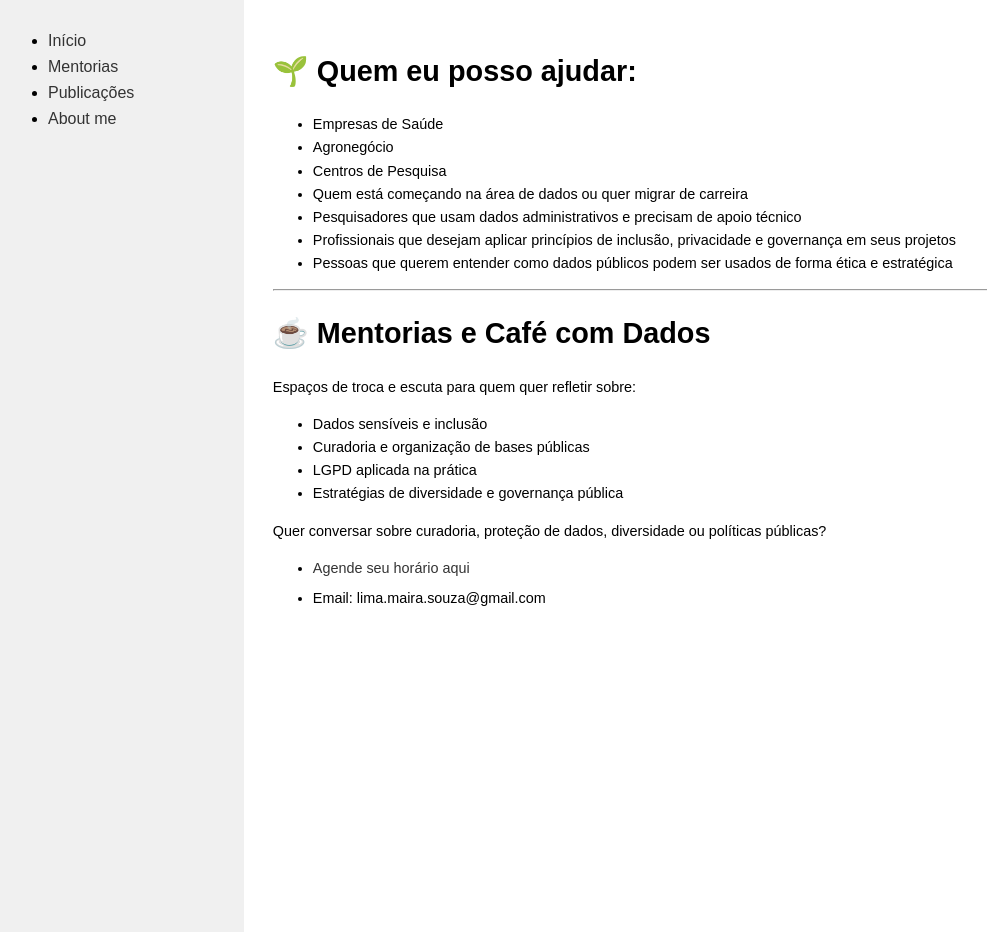
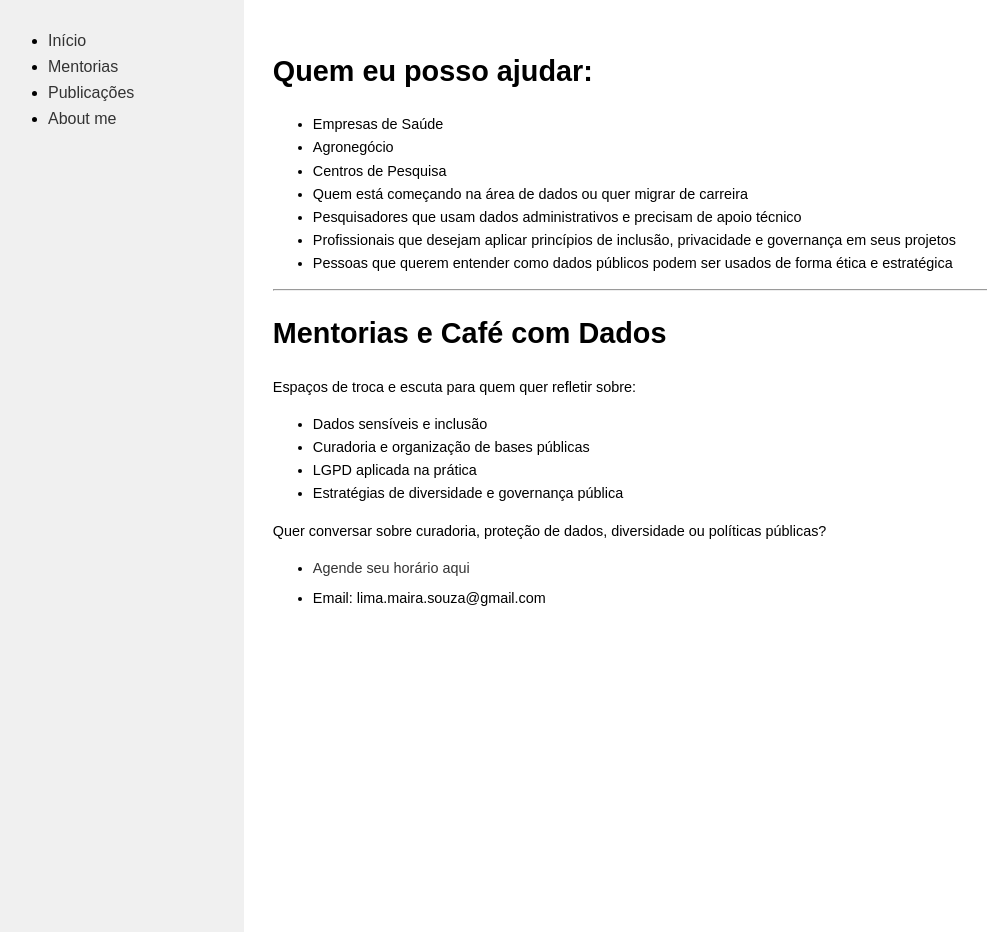
Before and after one commit to MairaLimaS/MairaLimaS.github.io, a Jekyll site: the page built from mentorias.md, in a window 1280 px wide. Shown: the whole page, without its empty margins (8-995 px from the left). Built offline with Jekyll 4.4.1, drawn with Linux system fonts in a browser that asks for light colours.

```diff
--- a/mentorias.md
+++ b/mentorias.md
@@ -3,8 +3,7 @@ layout: default
 title: Mentorias e Café com Dados
 permalink: /mentorias/
 ---
-# 🌱 Quem eu posso ajudar:
-
+# Quem eu posso ajudar:
 - Empresas de Saúde
 - Agronegócio
 - Centros de Pesquisa
@@ -14,7 +13,7 @@ permalink: /mentorias/
 - Pessoas que querem entender como dados públicos podem ser usados de forma ética e estratégica
 
 ------------------
-# ☕ Mentorias e Café com Dados
+# Mentorias e Café com Dados
 
 Espaços de troca e escuta para quem quer refletir sobre:
 
```
